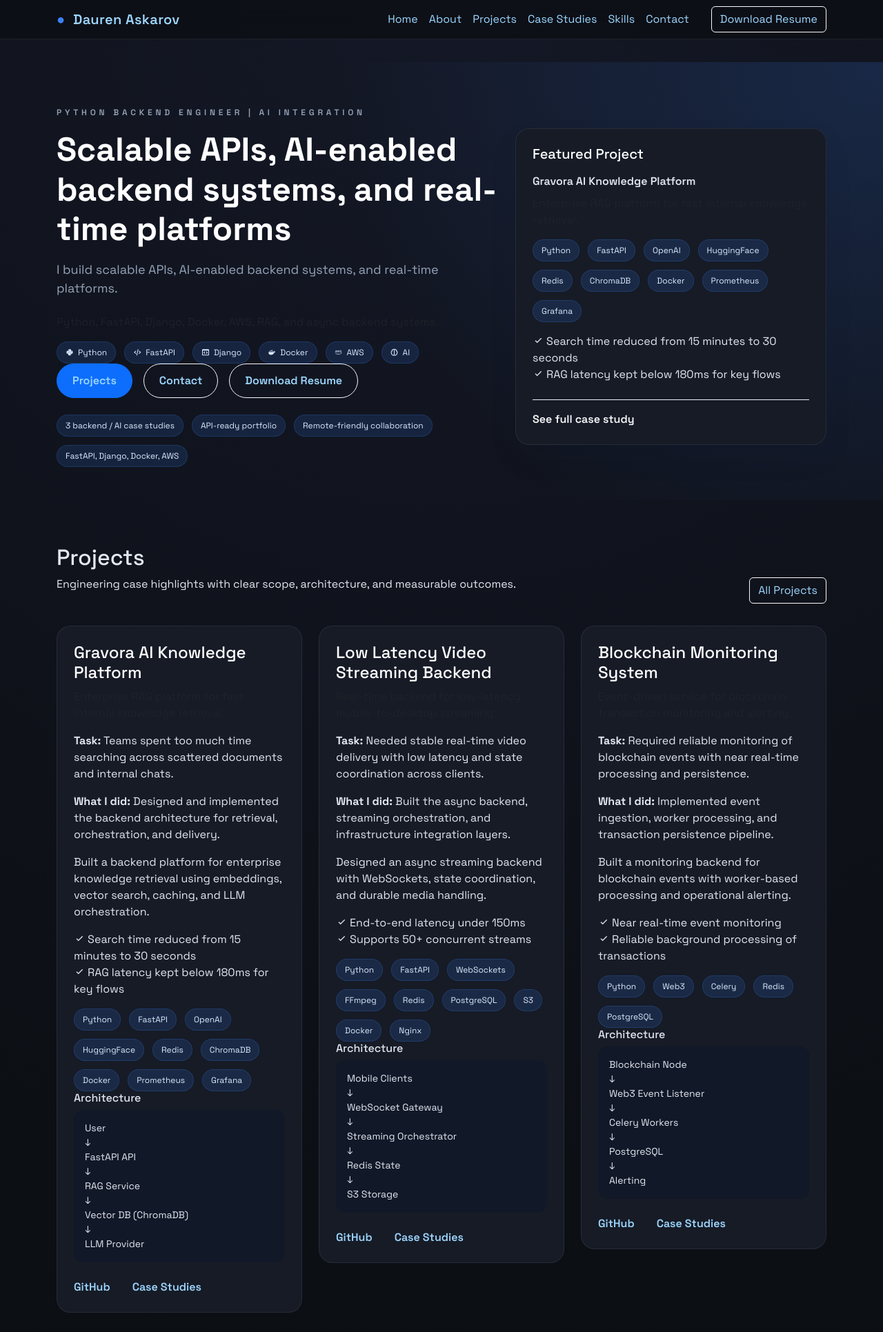
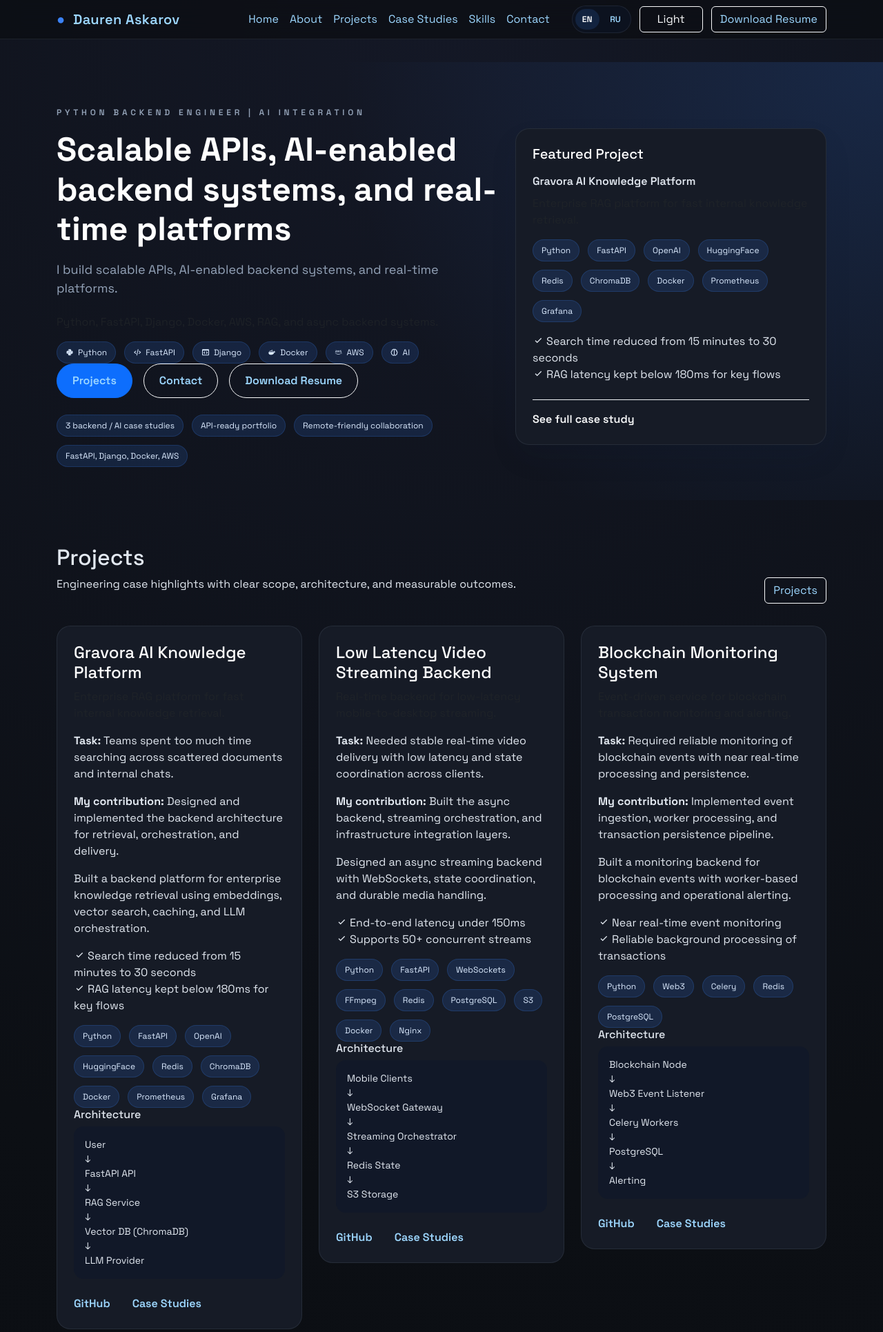
Before and after one commit to Oscardkyou/django-portfolio, a Django app: page / in a window 1280 px wide. Shown: the top 1931 px of the page at 69% size. Run offline with Django 5.2, Linux system fonts and the light colour scheme; some libraries are stand-ins or nearby versions.

Commit message:
Replace Kazakh (kz) with Russian (ru) language support and add theme toggle functionality with light/dark mode switching

```diff
--- a/portfolio/templates/base.html
+++ b/portfolio/templates/base.html
@@ -1,6 +1,6 @@
 {% load static %}
 <!DOCTYPE html>
-<html lang="en">
+<html lang="{{ lang|default:'en' }}">
    <head>
       <meta charset="utf-8">
       <meta content="width=device-width, initial-scale=1.0" name="viewport">
@@ -31,26 +31,33 @@
             <div class="collapse navbar-collapse" id="navbarNav">
                <ul class="navbar-nav ms-auto">
                   <li class="nav-item">
-                     <a class="nav-link" href="{% url 'index' %}">Home</a>
+                     <a class="nav-link" href="{% url 'index' %}?lang={{ lang }}">{{ ui.nav_home }}</a>
                   </li>
                   <li class="nav-item">
-                     <a class="nav-link" href="{% url 'about' %}">About</a>
+                     <a class="nav-link" href="{% url 'about' %}?lang={{ lang }}">{{ ui.nav_about }}</a>
                   </li>
                   <li class="nav-item">
-                     <a class="nav-link" href="{% url 'projects' %}">Projects</a>
+                     <a class="nav-link" href="{% url 'projects' %}?lang={{ lang }}">{{ ui.nav_projects }}</a>
                   </li>
                   <li class="nav-item">
-                     <a class="nav-link" href="{% url 'case_studies' %}">Case Studies</a>
+                     <a class="nav-link" href="{% url 'case_studies' %}?lang={{ lang }}">{{ ui.nav_case_studies }}</a>
                   </li>
                   <li class="nav-item">
-                     <a class="nav-link" href="{% url 'skills' %}">Skills</a>
+                     <a class="nav-link" href="{% url 'skills' %}?lang={{ lang }}">{{ ui.nav_skills }}</a>
                   </li>
                   <li class="nav-item">
-                     <a class="nav-link" href="{% url 'contact' %}">Contact</a>
+                     <a class="nav-link" href="{% url 'contact' %}?lang={{ lang }}">{{ ui.nav_contact }}</a>
                   </li>
                </ul>
                <div class="nav-cta">
-                  <a class="btn btn-outline-light" href="{{ resume_url|default:'/static/assets/dauren-askarov-resume.pdf' }}" target="_blank" rel="noopener">Download Resume</a>
+                  <div class="nav-controls">
+                     <div class="lang-switch" aria-label="Language switcher">
+                        <a class="lang-link{% if lang == 'en' %} active{% endif %}" href="{{ request.path }}?lang=en">EN</a>
+                        <a class="lang-link{% if lang == 'ru' %} active{% endif %}" href="{{ request.path }}?lang=ru">RU</a>
+                     </div>
+                     <button type="button" class="btn btn-outline-light theme-toggle" id="theme-toggle" data-light-label="{{ ui.theme_light }}" data-dark-label="{{ ui.theme_dark }}">{{ ui.theme_dark }}</button>
+                     <a class="btn btn-outline-light" href="{{ resume_url|default:'/static/assets/dauren-askarov-resume.pdf' }}" target="_blank" rel="noopener">{% if author_data %}{{ author_data.resume_label|default:'Download Resume' }}{% else %}Download Resume{% endif %}</a>
+                  </div>
                </div>
             </div>
          </div>
--- a/portfolio/templates/index.html
+++ b/portfolio/templates/index.html
@@ -18,9 +18,9 @@
                <span><i class='bx bx-brain'></i>AI</span>
             </div>
             <div class="hero-cta">
-               <a class="btn btn-primary hero-button" href="{% url 'projects' %}">Projects</a>
-               <a class="btn btn-outline-light hero-button" href="{% url 'contact' %}">Contact</a>
-               <a class="btn btn-outline-light hero-button" href="{{ resume_url }}" target="_blank" rel="noopener">Download Resume</a>
+               <a class="btn btn-primary hero-button" href="{% url 'projects' %}?lang={{ lang }}">{{ ui.hero_projects }}</a>
+               <a class="btn btn-outline-light hero-button" href="{% url 'contact' %}?lang={{ lang }}">{{ ui.hero_contact }}</a>
+               <a class="btn btn-outline-light hero-button" href="{{ resume_url }}" target="_blank" rel="noopener">{{ author_data.resume_label }}</a>
             </div>
             <div class="stack-chips mt-4">
                {% for point in author_data.proof_points %}
@@ -30,7 +30,7 @@
          </div>
          <div class="col-lg-5 mt-4 mt-lg-0" data-aos="fade-up" data-aos-delay="150">
             <div class="hero-card">
-               <h3 class="h3 mb-3">Featured Project</h3>
+               <h3 class="h3 mb-3">{{ ui.featured_project }}</h3>
                {% if featured_project %}
                <p class="mb-2 fw-semibold">{{ featured_project.title }}</p>
                <p class="mb-3 text-muted">{{ featured_project.summary }}</p>
@@ -45,7 +45,7 @@
                   {% endfor %}
                </ul>
                <div class="hero-card-footer">
-                  <a class="link-light fw-semibold" href="{% url 'work_detail' featured_project.slug %}">See full case study</a>
+                  <a class="link-light fw-semibold" href="{% url 'work_detail' featured_project.slug %}?lang={{ lang }}">{{ ui.see_full_case }}</a>
                </div>
                {% else %}
                <p class="mb-0">Featured projects will appear here once added.</p>
@@ -60,10 +60,10 @@
    <div class="container">
       <div class="section-header">
          <div>
-            <h2>Projects</h2>
+            <h2>{{ ui.projects_heading }}</h2>
             <p>Engineering case highlights with clear scope, architecture, and measurable outcomes.</p>
          </div>
-         <a class="btn btn-outline-light" href="{% url 'projects' %}">All Projects</a>
+         <a class="btn btn-outline-light" href="{% url 'projects' %}?lang={{ lang }}">{{ ui.projects_heading }}</a>
       </div>
       <div class="row g-4">
          {% for project in projects %}
@@ -74,8 +74,8 @@
                   <p class="text-muted">{{ project.summary }}</p>
                </div>
                <div class="project-card-body">
-                  <p><strong>Task:</strong> {{ project.problem }}</p>
-                  <p><strong>What I did:</strong> {{ project.role }}</p>
+                  <p><strong>{{ ui.task_label }}:</strong> {{ project.problem }}</p>
+                  <p><strong>{{ ui.contribution_label }}:</strong> {{ project.role }}</p>
                   <p>{{ project.description }}</p>
                   <ul class="list-unstyled mb-3">
                      {% for result in project.results|slice:":2" %}
@@ -88,7 +88,7 @@
                      {% endfor %}
                   </div>
                   <div class="architecture-diagram">
-                     <h6>Architecture</h6>
+                     <h6>{{ ui.architecture_label }}</h6>
                      <pre>
 {% for layer in project.architecture %}{{ layer }}
 {% if not forloop.last %}↓
@@ -97,7 +97,7 @@
                </div>
                <div class="project-card-footer">
                   <a href="{{ project.github_url }}" target="_blank" rel="noopener">GitHub</a>
-                  <a href="{% url 'case_studies' %}" class="ms-3">Case Studies</a>
+                  <a href="{% url 'case_studies' %}?lang={{ lang }}" class="ms-3">{{ ui.nav_case_studies }}</a>
                </div>
             </div>
          </div>
@@ -110,10 +110,10 @@
    <div class="container">
       <div class="section-header">
          <div>
-            <h2>Skills</h2>
+            <h2>{{ ui.skills_heading }}</h2>
             <p>Structured skill blocks covering backend, data, cloud, AI, DevOps, and testing.</p>
          </div>
-         <a class="btn btn-outline-light" href="{% url 'skills' %}">View Skills</a>
+         <a class="btn btn-outline-light" href="{% url 'skills' %}?lang={{ lang }}">{{ ui.skills_heading }}</a>
       </div>
       <div class="row g-4">
          {% for group, items in skill_groups.items %}
@@ -136,7 +136,7 @@
    <div class="container">
       <div class="section-header">
          <div>
-            <h2>Performance</h2>
+            <h2>{{ ui.performance_heading }}</h2>
             <p>Proof of system reliability and optimization.</p>
          </div>
       </div>
@@ -157,7 +157,7 @@
    <div class="container">
       <div class="section-header">
          <div>
-            <h2>Backend Portfolio Highlights</h2>
+            <h2>{{ ui.backend_highlights }}</h2>
             <p>{{ author_data.availability }}</p>
          </div>
       </div>
--- a/portfolio/views.py
+++ b/portfolio/views.py
@@ -5,12 +5,12 @@ from django.contrib import messages
 from django.http import HttpRequest, HttpResponse, JsonResponse
 from django.shortcuts import redirect, render
 
-from .data import AUTHOR, BLOG_POSTS, CASE_STUDIES, GITHUB_STATS, PERFORMANCE, PROJECTS, RESUME_URL, SKILLS
+from .data import AUTHOR, BLOG_POSTS, CASE_STUDIES, GITHUB_STATS, PERFORMANCE, PROJECTS, RESUME_URL, SKILLS, UI_TEXT
 from .models import Message
 from .services import AskAIService, PredictService
 
 
-SUPPORTED_LANGUAGES = ("en", "kz")
+SUPPORTED_LANGUAGES = ("en", "ru")
 
 
 def _get_language(request: HttpRequest) -> str:
@@ -40,6 +40,7 @@ def _build_shared_context(request: HttpRequest) -> Dict[str, Any]:
         "lang": lang,
         "supported_languages": SUPPORTED_LANGUAGES,
         "resume_url": RESUME_URL,
+        "ui": _localized_copy(UI_TEXT, lang),
     }
 
 
--- a/static/assets/css/style.css
+++ b/static/assets/css/style.css
@@ -530,6 +596,40 @@ body.theme-dark a:hover {
 
 .nav-cta {
   margin-left: 1.5rem;
+}
+
+.nav-controls {
+  display: flex;
+  align-items: center;
+  gap: 0.75rem;
+  flex-wrap: wrap;
+}
+
+.lang-switch {
+  display: inline-flex;
+  align-items: center;
+  gap: 0.35rem;
+  padding: 4px;
+  border-radius: 999px;
+  background: rgba(15, 23, 42, 0.45);
+  border: 1px solid var(--card-border);
+}
+
+.lang-link {
+  padding: 6px 10px;
+  border-radius: 999px;
+  color: var(--text-muted);
+  font-weight: 600;
+  font-size: 12px;
+}
+
+.lang-link.active {
+  background: var(--accent-soft);
+  color: #ffffff;
+}
+
+.theme-toggle {
+  min-width: 92px;
 }
 
 .section {
--- a/static/assets/js/main.js
+++ b/static/assets/js/main.js
@@ -1,6 +1,35 @@
 
 (function() {
   "use strict";
+
+  const rootBody = document.body;
+  const themeToggle = document.getElementById('theme-toggle');
+  const savedTheme = localStorage.getItem('site-theme');
+  const preferredTheme = savedTheme === 'theme-light' ? 'theme-light' : 'theme-dark';
+
+  if (rootBody) {
+    rootBody.classList.remove('theme-dark', 'theme-light');
+    rootBody.classList.add(preferredTheme);
+  }
+
+  const syncThemeToggleLabel = () => {
+    if (!themeToggle) {
+      return;
+    }
+    const currentIsDark = rootBody.classList.contains('theme-dark');
+    themeToggle.textContent = currentIsDark ? themeToggle.dataset.lightLabel : themeToggle.dataset.darkLabel;
+  };
+
+  if (themeToggle && rootBody) {
+    syncThemeToggleLabel();
+    themeToggle.addEventListener('click', () => {
+      const nextTheme = rootBody.classList.contains('theme-dark') ? 'theme-light' : 'theme-dark';
+      rootBody.classList.remove('theme-dark', 'theme-light');
+      rootBody.classList.add(nextTheme);
+      localStorage.setItem('site-theme', nextTheme);
+      syncThemeToggleLabel();
+    });
+  }
 
 
   const select = (el, all = false) => {
```
Also changed, not shown: other parts of static/assets/css/style.css (+66 -0 lines), portfolio/data.py (+53 -22 lines), portfolio/templates/contact.html (+10 -10 lines).
